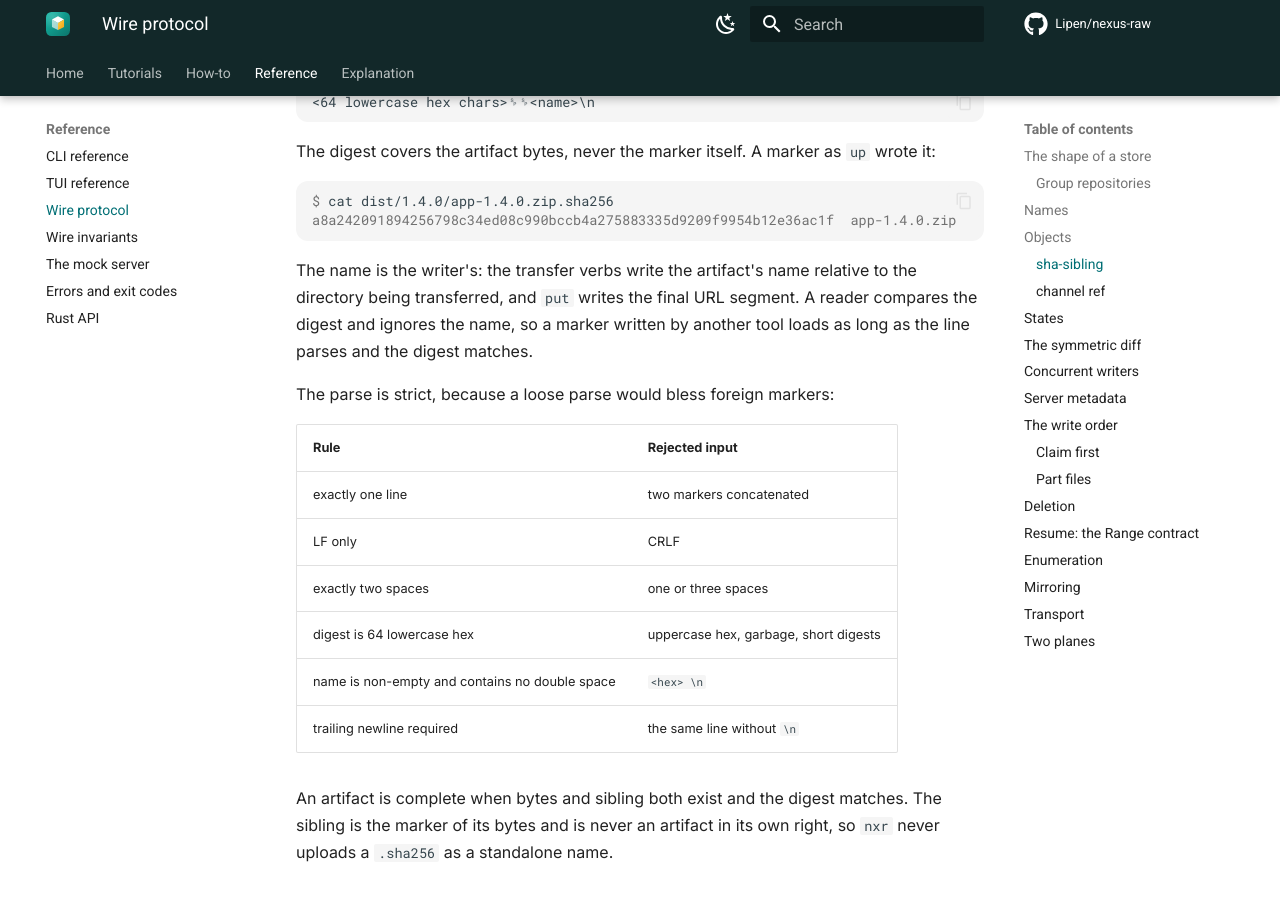
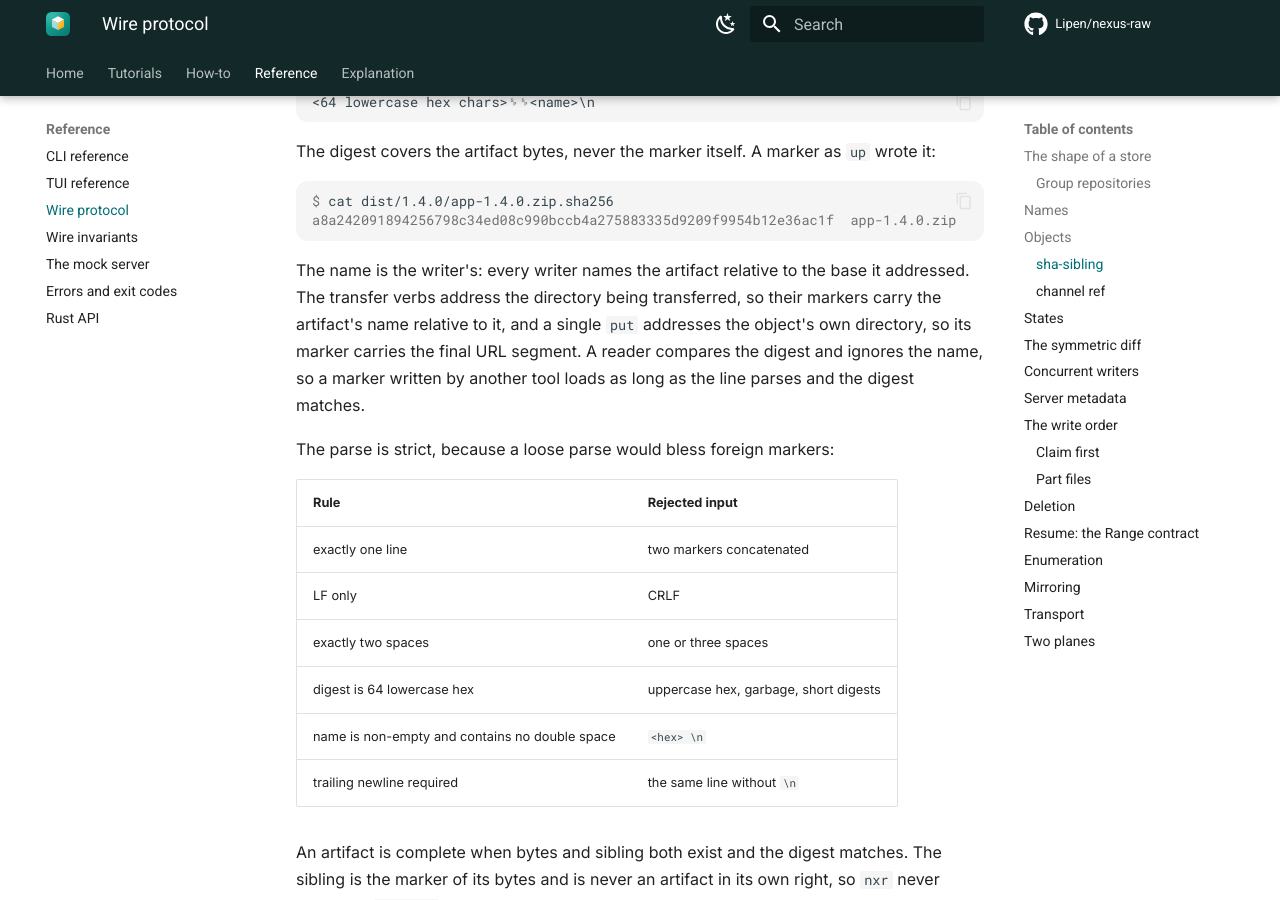
Before and after one commit to Lipen/nexus-raw, an MkDocs documentation site: the page built from docs/reference/protocol.md, in a window 1280 px wide and 900 px high, scrolled down 2063 px. Built offline with MkDocs 1.6.1 and Material for MkDocs 9.7.7, drawn with Linux system fonts in a browser that asks for light colours; comment, search, counter and statistics services are not loaded.

Commit message:
docs: the marker names the base its writer addressed

````diff
--- a/docs/reference/protocol.md
+++ b/docs/reference/protocol.md
@@ -72,7 +72,8 @@ $ cat dist/1.4.0/app-1.4.0.zip.sha256
 a8a242091894256798c34ed08c990bccb4a275883335d9209f9954b12e36ac1f  app-1.4.0.zip
 ```
 
-The name is the writer's: the transfer verbs write the artifact's name relative to the directory being transferred, and `put` writes the final URL segment.
+The name is the writer's: every writer names the artifact relative to the base it addressed.
+The transfer verbs address the directory being transferred, so their markers carry the artifact's name relative to it, and a single `put` addresses the object's own directory, so its marker carries the final URL segment.
 A reader compares the digest and ignores the name, so a marker written by another tool loads as long as the line parses and the digest matches.
 
 The parse is strict, because a loose parse would bless foreign markers:
````
